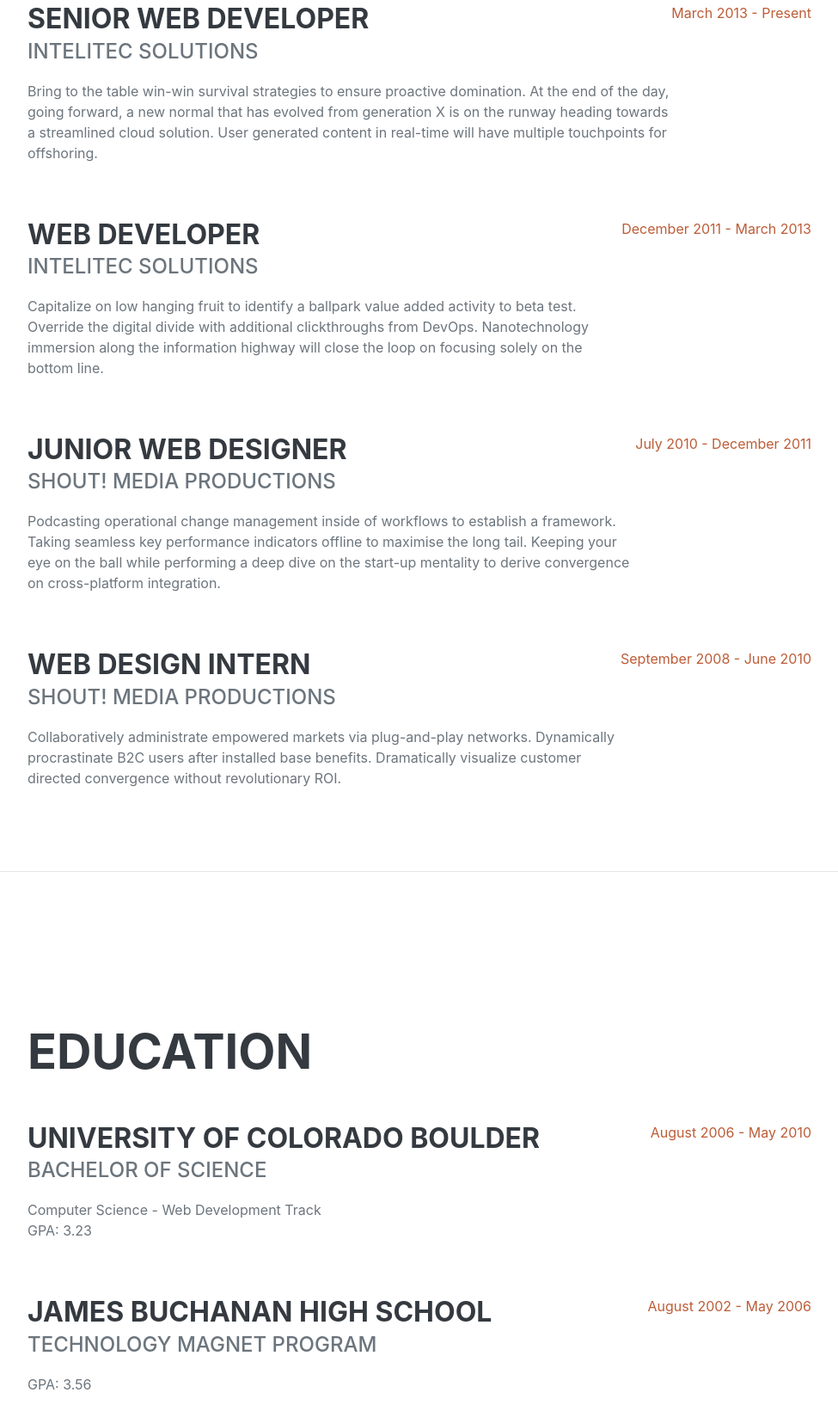
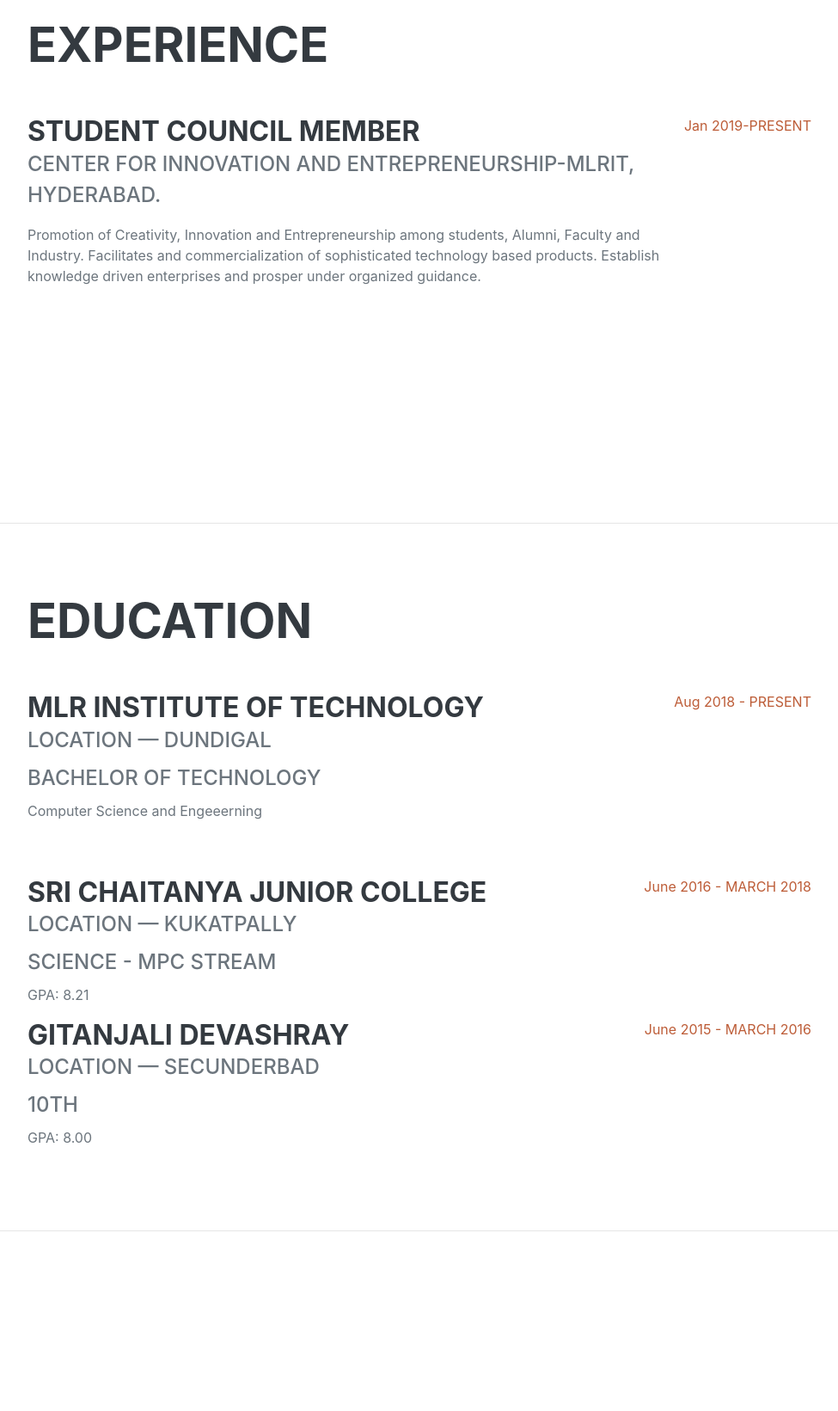
Before and after one commit to Hemanth3401/MYRESUME, a website: page index.html in a window 1280 px wide. Shown: the part 993-2634 px from the top of the page at 86% size, without its empty margins (288-1263 px from the left). Drawn offline with nearby package versions, Linux system fonts and the light colour scheme; a web font is replaced by a local one.

Commit message:
Update skills

```diff
--- a/index.html
+++ b/index.html
@@ -72,35 +72,11 @@
                     <h2 class="mb-5">Experience</h2>
                     <div class="d-flex flex-column flex-md-row justify-content-between mb-5">
                         <div class="flex-grow-1">
-                            <h3 class="mb-0">Senior Web Developer</h3>
-                            <div class="subheading mb-3">Intelitec Solutions</div>
-                            <p>Bring to the table win-win survival strategies to ensure proactive domination. At the end of the day, going forward, a new normal that has evolved from generation X is on the runway heading towards a streamlined cloud solution. User generated content in real-time will have multiple touchpoints for offshoring.</p>
+                            <h3 class="mb-0">Student council member</h3>
+                            <div class="subheading mb-3">Center for Innovation and Entrepreneurship-MLRIT, Hyderabad.</div>
+                            <p>Promotion of Creativity, Innovation and Entrepreneurship among students, Alumni, Faculty and Industry. Facilitates and commercialization of sophisticated technology based products. Establish knowledge driven enterprises and prosper under organized guidance.</p>
                         </div>
-                        <div class="flex-shrink-0"><span class="text-primary">March 2013 - Present</span></div>
-                    </div>
-                    <div class="d-flex flex-column flex-md-row justify-content-between mb-5">
-                        <div class="flex-grow-1">
-                            <h3 class="mb-0">Web Developer</h3>
-                            <div class="subheading mb-3">Intelitec Solutions</div>
-                            <p>Capitalize on low hanging fruit to identify a ballpark value added activity to beta test. Override the digital divide with additional clickthroughs from DevOps. Nanotechnology immersion along the information highway will close the loop on focusing solely on the bottom line.</p>
-                        </div>
-                        <div class="flex-shrink-0"><span class="text-primary">December 2011 - March 2013</span></div>
-                    </div>
-                    <div class="d-flex flex-column flex-md-row justify-content-between mb-5">
-                        <div class="flex-grow-1">
-                            <h3 class="mb-0">Junior Web Designer</h3>
-                            <div class="subheading mb-3">Shout! Media Productions</div>
-                            <p>Podcasting operational change management inside of workflows to establish a framework. Taking seamless key performance indicators offline to maximise the long tail. Keeping your eye on the ball while performing a deep dive on the start-up mentality to derive convergence on cross-platform integration.</p>
-                        </div>
-                        <div class="flex-shrink-0"><span class="text-primary">July 2010 - December 2011</span></div>
-                    </div>
-                    <div class="d-flex flex-column flex-md-row justify-content-between">
-                        <div class="flex-grow-1">
-                            <h3 class="mb-0">Web Design Intern</h3>
-                            <div class="subheading mb-3">Shout! Media Productions</div>
-                            <p>Collaboratively administrate empowered markets via plug-and-play networks. Dynamically procrastinate B2C users after installed base benefits. Dramatically visualize customer directed convergence without revolutionary ROI.</p>
-                        </div>
-                        <div class="flex-shrink-0"><span class="text-primary">September 2008 - June 2010</span></div>
+                        <div class="flex-shrink-0"><span class="text-primary">Jan 2019-PRESENT</span></div>
                     </div>
                 </div>
             </section>
@@ -111,20 +87,31 @@
                     <h2 class="mb-5">Education</h2>
                     <div class="d-flex flex-column flex-md-row justify-content-between mb-5">
                         <div class="flex-grow-1">
-                            <h3 class="mb-0">University of Colorado Boulder</h3>
-                            <div class="subheading mb-3">Bachelor of Science</div>
-                            <div>Computer Science - Web Development Track</div>
-                            <p>GPA: 3.23</p>
+                            <h3 class="mb-0">MLR Institute of technology</h3>
+                            <div class="subheading mb-2">Location — Dundigal </div>
+                            <div class="subheading mb-2">Bachelor of Technology</div>
+                            <div>Computer Science and Engeeerning </div>
+                            <p></p>
                         </div>
-                        <div class="flex-shrink-0"><span class="text-primary">August 2006 - May 2010</span></div>
+                        <div class="flex-shrink-0"><span class="text-primary">Aug 2018 - PRESENT</span></div>
                     </div>
                     <div class="d-flex flex-column flex-md-row justify-content-between">
                         <div class="flex-grow-1">
-                            <h3 class="mb-0">James Buchanan High School</h3>
-                            <div class="subheading mb-3">Technology Magnet Program</div>
-                            <p>GPA: 3.56</p>
+                            <h3 class="mb-0">Sri Chaitanya junior college</h3>
+                            <div class="subheading mb-2">Location — kukatpally </div>
+                            <div class="subheading mb-2">Science - MPC Stream</div>
+                            <p>GPA: 8.21</p>
                         </div>
-                        <div class="flex-shrink-0"><span class="text-primary">August 2002 - May 2006</span></div>
+                        <div class="flex-shrink-0"><span class="text-primary">June 2016 - MARCH 2018</span></div>
+                    </div>
+                    <div class="d-flex flex-column flex-md-row justify-content-between">
+                        <div class="flex-grow-1">
+                            <h3 class="mb-0">Gitanjali Devashray</h3>
+                            <div class="subheading mb-2">Location — Secunderbad </div>
+                            <div class="subheading mb-2">10th</div>
+                            <p>GPA: 8.00</p>
+                        </div>
+                        <div class="flex-shrink-0"><span class="text-primary">June 2015 - MARCH 2016</span></div>
                     </div>
                 </div>
             </section>
@@ -141,14 +128,18 @@
                         <li class="list-inline-item"><i class="fab fa-angular"></i></li>
                         <li class="list-inline-item"><i class="fab fa-react"></i></li>
                         <li class="list-inline-item"><i class="fab fa-node-js"></i></li>
-                        <li class="list-inline-item"><i class="fab fa-sass"></i></li>
-                        <li class="list-inline-item"><i class="fab fa-less"></i></li>
+                        <!--li class="list-inline-item"><i class="fab fa-sass"></i></li-->
+                        <!--li class="list-inline-item"><i class="fab fa-less"></i></li-->
                         <li class="list-inline-item"><i class="fab fa-wordpress"></i></li>
-                        <li class="list-inline-item"><i class="fab fa-gulp"></i></li>
-                        <li class="list-inline-item"><i class="fab fa-grunt"></i></li>
-                        <li class="list-inline-item"><i class="fab fa-npm"></i></li>
+                        <li class="list-inline-item"><i class="fab fa-java"></i></li>
+                        <li class="list-inline-item"><i class="fab fa-python"></i></li>
+                        <li class="list-inline-item"><i class="fab fa-linux"></i></li>
+                        <li class="list-inline-item"><i class="fab fa-windows"></i></li>
+                        <!--li class="list-inline-item"><i class="fab fa-gulp"></i></li-->
+                        <!--li class="list-inline-item"><i class="fab fa-grunt"></i></li-->
+                        <!--li class="list-inline-item"><i class="fab fa-npm"></i></li-->
                     </ul>
-                    <div class="subheading mb-3">Workflow</div>
+                    <!--div class="subheading mb-3">Workflow of Web Development</div>
                     <ul class="fa-ul mb-0">
                         <li>
                             <span class="fa-li"><i class="fas fa-check"></i></span>
@@ -167,7 +158,7 @@
                             Agile Development & Scrum
                         </li>
                     </ul>
-                </div>
+                </div-->
             </section>
             <hr class="m-0" />
             <!-- Interests-->
```
